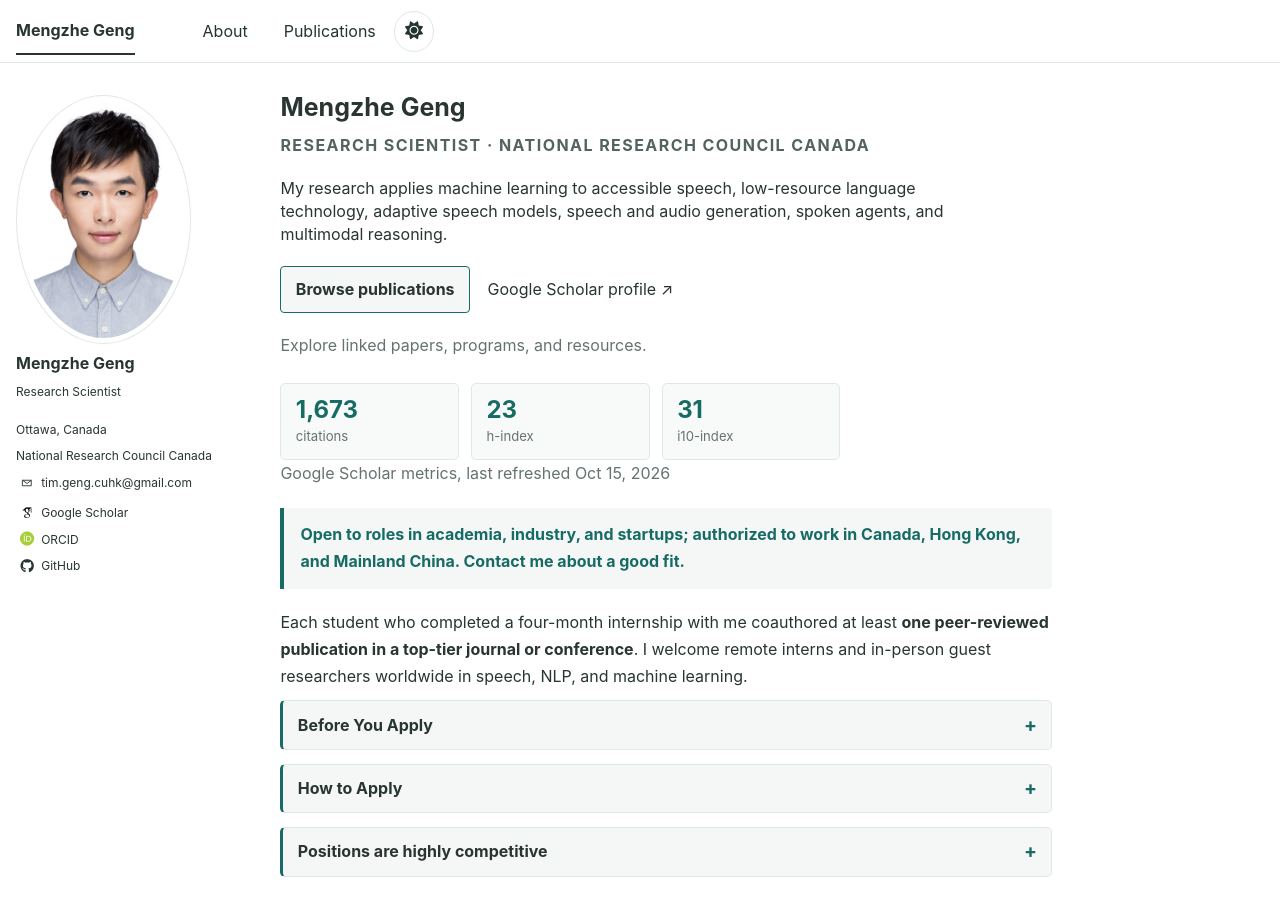
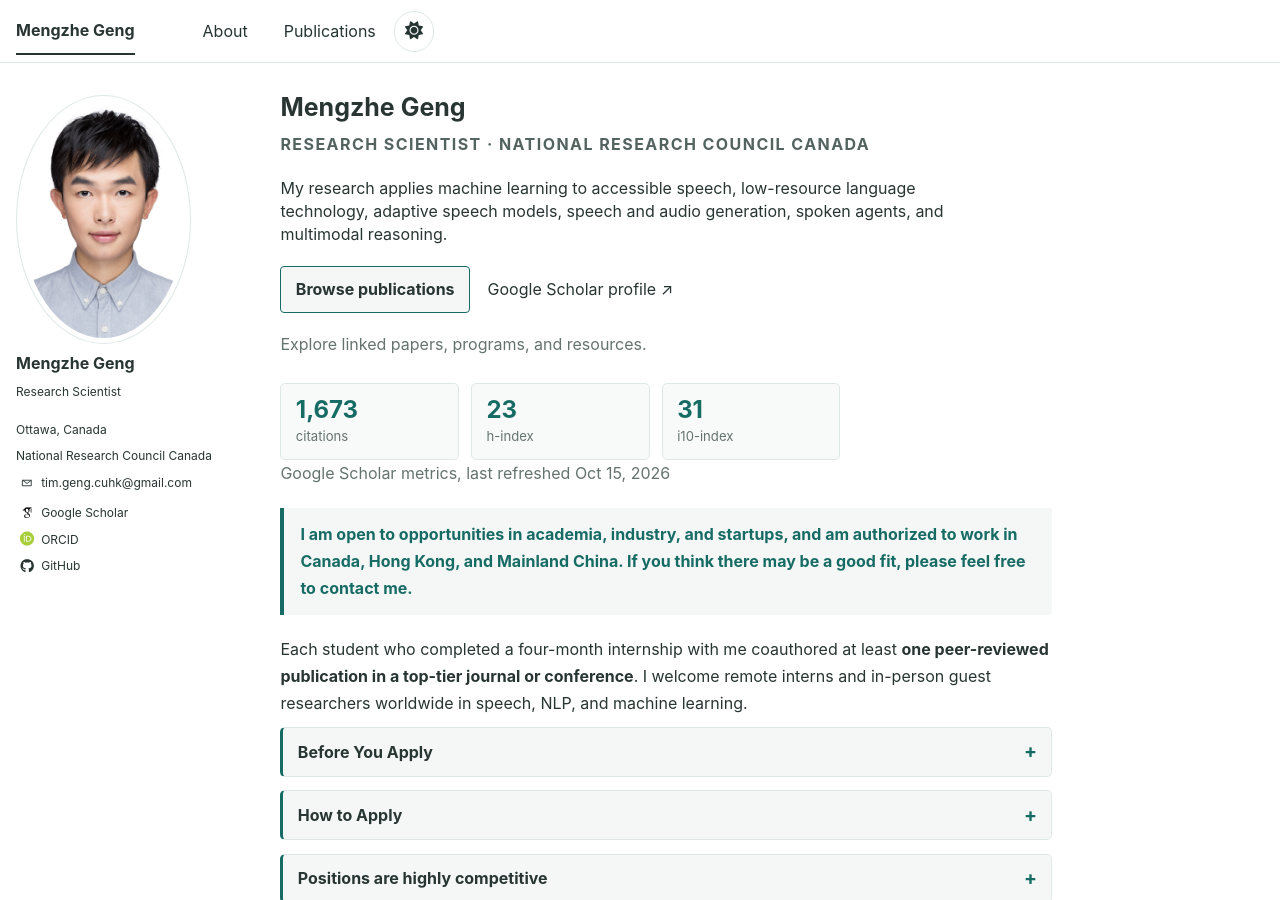
Before and after one commit to MENGZHEGENG/MENGZHEGENG.github.io, a Jekyll site: the page built from _pages/about.md, in a window 1280 px wide and 900 px high. Built offline with Jekyll 4.4.1, drawn with Linux system fonts in a browser that asks for light colours; some web fonts are replaced; some of the changed text lies outside the part shown.

Commit message:
Sort research supervision entries and refine homepage messaging
Updated availability notice for clarity and added details about contacting for opportunities. Adjusted supervision entries for incoming interns.

```diff
--- a/_pages/about.md
+++ b/_pages/about.md
@@ -21,9 +21,9 @@
 </div>
 <p class="stats-note">Google Scholar metrics, last refreshed {{ site.data.scholar_metrics.updated_at | date: "%b %-d, %Y" }}</p>
 
-<p class="availability-notice"><strong>Open to roles in academia, industry, and startups; authorized to work in Canada, Hong Kong, and Mainland China. <a href="mailto:tim.geng.cuhk@gmail.com">Contact me</a> about a good fit.</strong></p>
+<p class="availability-notice"><strong>I am open to opportunities in academia, industry, and startups, and am authorized to work in Canada, Hong Kong, and Mainland China. If you think there may be a good fit, please feel free to <a href="mailto:tim.geng.cuhk@gmail.com">contact me</a>.</strong></p>
 <p class="collaboration-invitation">Each student who completed a four-month internship with me coauthored at least <strong>one peer-reviewed publication in a top-tier journal or conference</strong>. I welcome remote interns and in-person guest researchers worldwide in speech, NLP, and machine learning.</p>
-<details id="before-you-apply" class="internship-note before-you-apply">
+<details id="before-you-apply" class="internship-note">
   <summary>Before You Apply</summary>
   <p><strong>Capacity, fit, and approval.</strong> Remote internships and in-person visits have very limited capacity. I spend substantial time with my students and research partners, so I consider only proposals with a strong research fit and clear mutual benefit. A remote internship is typically required before I consider an in-person visit. International and inter-institutional collaborations can involve additional risks; please consider carefully whether the proposed collaboration is necessary before applying. Research postgraduate students must notify their supervisor before contacting me and obtain the supervisor's written approval before I can commit to a position. Every position, including a remote internship, also requires written approval from my team leader and the Director of Research before I can commit.</p>
   <p><strong>Research security and oversight.</strong> As a federal research institution, the NRC applies strict internal requirements to research security, and NRC-related activities and collaborations are subject to oversight and monitoring. Remote internships require a minimal, risk-based research-security review under the <a href="https://nrc.canada.ca/en/corporate/values-ethics/statement-research-security" target="_blank" rel="noopener noreferrer">NRC Statement on Research Security</a>; access to non-public NRC research information depends on that review. As a condition of an in-person visit, visitors must complete comprehensive screening for Government of Canada <a href="https://www.canada.ca/en/government/publicservice/workforce/staffing/security-screening.html" target="_blank" rel="noopener noreferrer">Reliability Status</a> before the visit. International or inter-institutional projects may require additional review based on the project and planned activities.</p>
@@ -33,7 +33,7 @@
   <p><strong>Costs.</strong> In-person visits are unpaid. Visitors receive no salary or stipend, and expenses are not reimbursed, including conference registration fees and fees charged for paid journal publication.</p>
   <p><strong>Publication outcomes.</strong> An internship or visit does not guarantee a publication.</p>
 </details>
-<details class="internship-note application-procedure">
+<details class="internship-note">
   <summary>How to Apply</summary>
   <p>Please read and understand all information in <a href="#before-you-apply">Before You Apply</a> before submitting an application. Applying confirms that you have read and understood those requirements and agree to them. Additional requirements may apply to particular projects or circumstances.</p>
   <p><strong>Students:</strong> Email a CV and academic transcripts from your bachelor's degree onward. <strong>Researchers:</strong> Email a CV. Contact me at <a href="mailto:tim.geng.cuhk@gmail.com">tim.geng.cuhk@gmail.com</a>. Students in Canada may also apply through the NRC <a href="https://www.nrc.canada.ca/en/corporate/careers/nrc-co-op-program" target="_blank" rel="noopener noreferrer">Co-op Program</a> or <a href="https://nrc.canada.ca/en/corporate/careers/nrc-student-employment-program" target="_blank" rel="noopener noreferrer">Student Employment Program</a>.</p>
@@ -215,12 +215,9 @@
   </details>
   <details class="supervision-entry">
     <summary class="supervision-heading">
-      <span class="supervision-name">Yanfei Lu</span>
-      <span class="publication-meta supervision-roles"><span class="supervision-role-line"><span class="supervision-role-tag">Incoming</span><span class="supervision-role-copy">Ph.D. intern · NRC (UofT) · Jan 2027</span></span></span>
+      <span class="supervision-name">Yu Chen</span>
+      <span class="publication-meta supervision-roles"><span class="supervision-role-line"><span class="supervision-role-tag">Incoming</span><span class="supervision-role-copy">Remote M.Eng intern · UCB · Oct 2026-</span></span></span>
     </summary>
-    <div class="supervision-details">
-      <p class="supervision-detail"><span class="supervision-label">Publication</span><span class="supervision-detail-copy"><a href="https://aclanthology.org/2026.lrec-1.709/" target="_blank" rel="noopener noreferrer">GlossMATE: Multi-Agent Translator Explanations for Glosses</a>, <em>Language Resources and Evaluation Conference (LREC 2026)</em></span></p>
-    </div>
   </details>
   <details class="supervision-entry">
     <summary class="supervision-heading">
@@ -230,9 +227,12 @@
   </details>
   <details class="supervision-entry">
     <summary class="supervision-heading">
-      <span class="supervision-name">Yu Chen</span>
-      <span class="publication-meta supervision-roles"><span class="supervision-role-line"><span class="supervision-role-tag">Incoming</span><span class="supervision-role-copy">Remote M.Eng intern · UCB · Oct 2026-</span></span></span>
+      <span class="supervision-name">Yanfei Lu</span>
+      <span class="publication-meta supervision-roles"><span class="supervision-role-line"><span class="supervision-role-tag">Incoming</span><span class="supervision-role-copy">Ph.D. intern · NRC (UofT) · Jan 2027</span></span></span>
     </summary>
+    <div class="supervision-details">
+      <p class="supervision-detail"><span class="supervision-label">Publication</span><span class="supervision-detail-copy"><a href="https://aclanthology.org/2026.lrec-1.709/" target="_blank" rel="noopener noreferrer">GlossMATE: Multi-Agent Translator Explanations for Glosses</a>, <em>Language Resources and Evaluation Conference (LREC 2026)</em></span></p>
+    </div>
   </details>
 </div>
 
```
